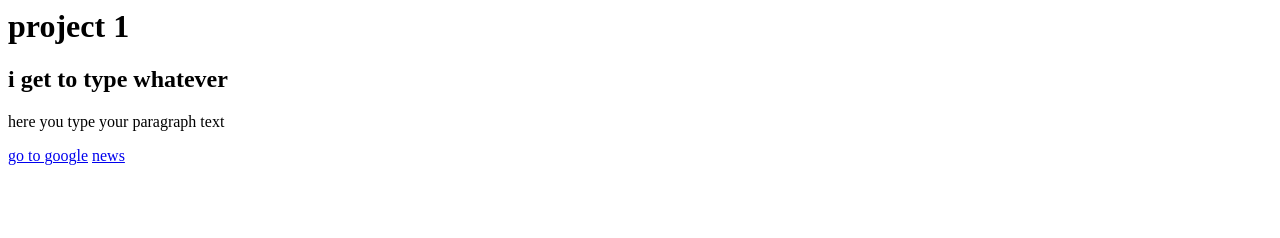
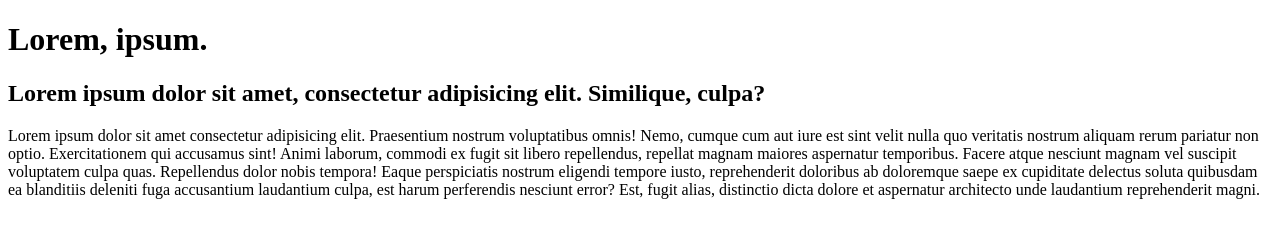
Before and after one commit to biigii/august2024project1, a plain HTML site: page index.html in a window 1280 px wide. Drawn offline with Linux system fonts and the light colour scheme.

Commit message:
html structure

```diff
--- a/index.html
+++ b/index.html
@@ -1,7 +1,21 @@
-<h1>project 1</h1>
+<!DOCTYPE html>
+<html lang="en">
 
-<h2>i get to type whatever</h2>
-<p>here you type your paragraph text</p>
+  <head>
+    <title>project 1</title>
+    <meta charset="utf-8">
+    <meta name="language" content="EN">
+    <meta name="description" content="an object, situation, quality, or action that is not exactly known or stated: There's something sharp in my shoe.">
+    <meta name="robots" content="nofollow">
+    <meta name="viewport" content="width=device-width, initial-scale=1">
+  </head>
 
-<a href="https://www.google.com">go to google</a>
-<a href="https://www.cnn.com">news</a>
+  <body>
+    <h1>Lorem, ipsum.</h1>
+
+    <h2>Lorem ipsum dolor sit amet, consectetur adipisicing elit. Similique, culpa?</h2>
+
+    <p>Lorem ipsum dolor sit amet consectetur adipisicing elit. Praesentium nostrum voluptatibus omnis! Nemo, cumque cum aut iure est sint velit nulla quo veritatis nostrum aliquam rerum pariatur non optio. Exercitationem qui accusamus sint! Animi laborum, commodi ex fugit sit libero repellendus, repellat magnam maiores aspernatur temporibus. Facere atque nesciunt magnam vel suscipit voluptatem culpa quas. Repellendus dolor nobis tempora! Eaque perspiciatis nostrum eligendi tempore iusto, reprehenderit doloribus ab doloremque saepe ex cupiditate delectus soluta quibusdam ea blanditiis deleniti fuga accusantium laudantium culpa, est harum perferendis nesciunt error? Est, fugit alias, distinctio dicta dolore et aspernatur architecto unde laudantium reprehenderit magni.</p>
+  </body>
+
+</html>
```
Also changed, not shown: 1 other file.
